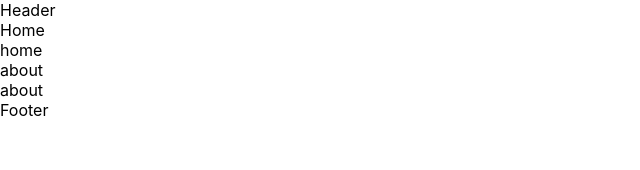
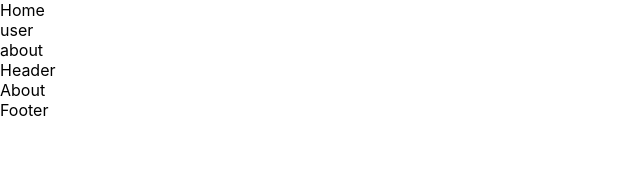
Before and after one commit to UntilTheCore/free-drawing-bed-react, a React (Create React App) app: page /about in a window 1280 px wide. Shown: the top 170 px of the page, without its empty margins (0-640 px from the left). Built offline with nearby package versions, Linux system fonts and the light colour scheme.

Commit message:
新增组件懒加载和loading动画

```diff
--- a/src/App.tsx
+++ b/src/App.tsx
@@ -1,4 +1,4 @@
-import React from 'react';
+import React, { Suspense } from 'react';
 import {
   BrowserRouter as Router,
   Link
@@ -6,24 +6,28 @@ import {
 import MyRouter from 'router';
 import Header from 'components/Header';
 import Footer from 'components/Footer';
+import Loading from 'components/Loading';
+
 
 function App() {
   return (
     <Router>
       <div>
-        <Header />
         <ul>
           <li>
             <Link to="/" >Home</Link>
           </li>
           <li>
-            <Link to="/home" >home</Link>
+            <Link to="/user" >user</Link>
           </li>
           <li>
             <Link to="/about" >about</Link>
           </li>
         </ul>
-        <MyRouter></MyRouter>
+        <Header />
+        <Suspense fallback={<Loading />}>
+          <MyRouter></MyRouter>
+        </Suspense>
         <Footer />
       </div>
     </Router>
--- /dev/null
+++ b/src/components/Loading.tsx
@@ -0,0 +1,11 @@
+import React, { Fragment } from 'react';
+
+const Loading: React.FC = () => {
+  return (
+    <Fragment>
+      Loading
+    </Fragment>
+  );
+}
+
+export default Loading;
--- a/src/router/index.tsx
+++ b/src/router/index.tsx
@@ -1,19 +1,21 @@
+import React, { lazy } from 'react';
 import {
   Switch,
   Route
 } from "react-router-dom";
 import NoMatch from "views/NoMatch";
 
+const User = lazy(() => import('views/User'));
+const About = lazy(() => import('views/About'));
+
 const MyRouter: React.FC = () => {
   return (
     <Switch>
       <Route path="/" exact></Route>
-      <Route path="/home" exact>
-        <div>home</div>
+      <Route path="/user" exact>
+        <User />
       </Route>
-      <Route path="/about" exact>
-        <div>about</div>
-      </Route>
+      <Route path="/about" component={About} exact />
       <Route path="*" component={NoMatch}></Route>
     </Switch>
   );
--- /dev/null
+++ b/src/views/About.tsx
@@ -0,0 +1,11 @@
+import React, { Fragment } from 'react';
+
+const About: React.FC = () => {
+  return (
+    <Fragment>
+      About
+    </Fragment>
+  );
+}
+
+export default About;
--- /dev/null
+++ b/src/views/User.tsx
@@ -0,0 +1,11 @@
+import React, { Fragment } from 'react';
+
+const User: React.FC = () => {
+  return (
+    <Fragment>
+      User
+    </Fragment>
+  );
+}
+
+export default User;
```
